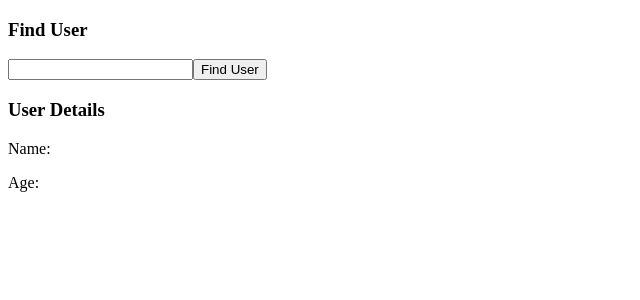
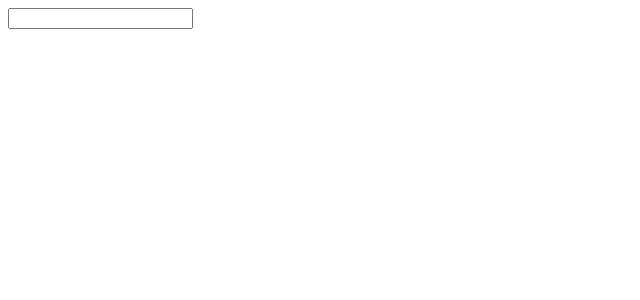
Before and after one commit to trieungochai/react-typescript, a React (Create React App) app: page / in a window 1280 px wide. Shown: the top 300 px of the page, without its empty margins (0-640 px from the left). Built offline with nearby package versions, Linux system fonts and the light colour scheme.

Commit message:
Typing Standalone Event Handlers

```diff
--- /dev/null
+++ b/src/event/EventComponent.tsx
@@ -0,0 +1,13 @@
+const EventComponent: React.FC = () => {
+  const onChange = (event: React.ChangeEvent<HTMLInputElement> | undefined) => {
+    console.log(event);
+  };
+
+  return (
+    <div>
+      <input onChange={onChange} />
+    </div>
+  );
+};
+
+export default EventComponent;
--- a/src/index.tsx
+++ b/src/index.tsx
@@ -1,12 +1,13 @@
 import ReactDOM from "react-dom";
 
-import UserSearch from "./state/UserSearch";
+import EventComponent from "./event/EventComponent";
+// import UserSearch from "./state/UserSearch";
 // import GuestList from "./state/GuestList";
 
 const App = () => {
   return (
     <div>
-      <UserSearch />
+      <EventComponent />
     </div>
   );
 };
```
